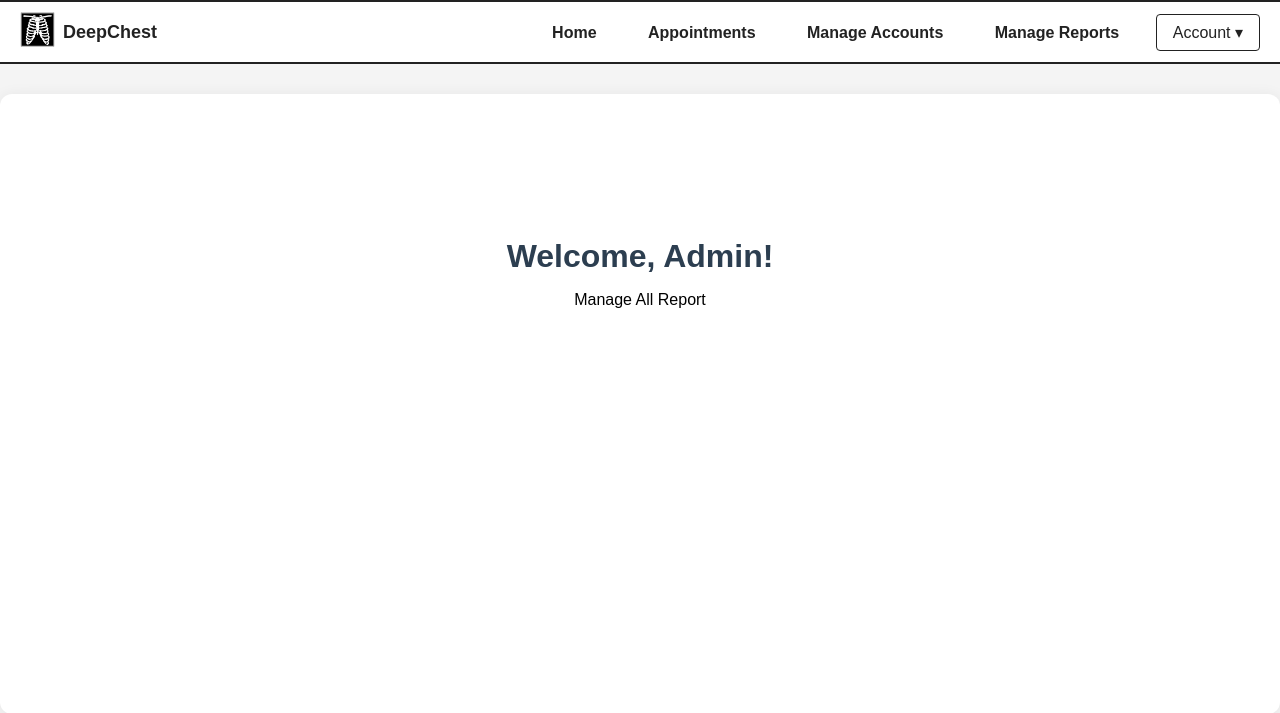
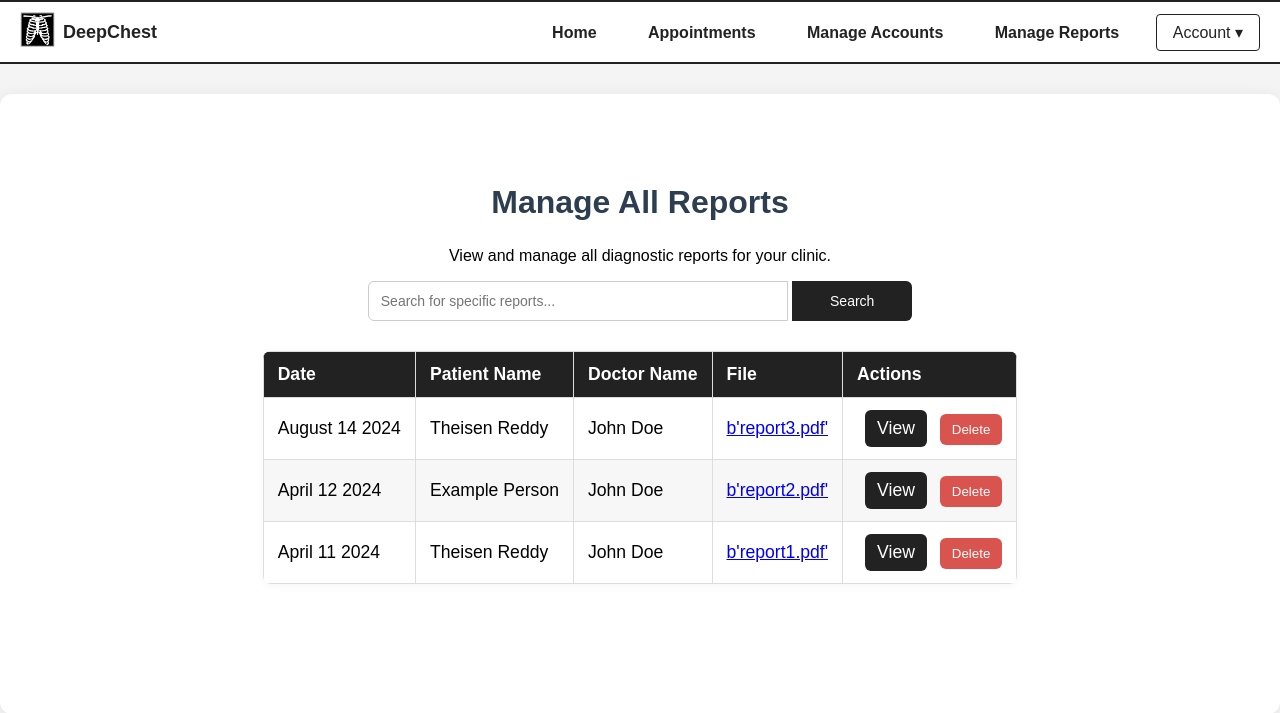
Before and after one commit to Justinohayo/DeepChest, a Flask app: page /admin/manage_reports in a window 1280 px wide. Shown: the top 713 px of the page. Run offline with Flask 3, Linux system fonts and the light colour scheme; a user stored in the database is signed in; data comes from the database, SQL or seed files in the repository.

Commit message:
Added basic Manage Report Page for Clinic Admin

```diff
--- a/app.py
+++ b/app.py
@@ -9,7 +9,7 @@ import tensorflow as tf
 import cv2
 import numpy as np
 from tensorflow import keras
-from tensorflow.keras.utils import load_img, img_to_array
+from keras.utils import load_img, img_to_array
 import matplotlib as plt
 
 
@@ -1693,8 +1693,37 @@ def clinic_manage_clinic():
 @app.route('/admin/manage_reports')
 def admin_managereports():
     if session.get('userType') != 'clinicadmin':
-       return redirect(url_for('login'))
-    return render_template('/clinic_admin/ManageReports.html')
+        return redirect(url_for('login'))
+
+    clinic_id = session.get('clinicID')
+    conn = mysql.connector.connect(**db_config)
+    cursor = conn.cursor(dictionary=True)
+
+    # Fetch all reports for the clinic
+    cursor.execute("""
+        SELECT r.reportID, r.reportDate, r.files,
+               p.firstName AS patientFirstName, p.lastName AS patientLastName,
+               d.firstName AS doctorFirstName, d.lastName AS doctorLastName
+        FROM Reports r
+        JOIN patient p ON r.patientID = p.USERID
+        JOIN doctor d ON r.doctorID = d.USERID
+        WHERE p.clinicID = %s
+        ORDER BY r.reportDate DESC
+    """, (clinic_id,))
+
+    reports = cursor.fetchall()
+    cursor.close()
+    conn.close()
+
+    # Convert reportDate to datetime if it's a string
+    for r in reports:
+        if isinstance(r['reportDate'], str):
+            try:
+                r['reportDate'] = datetime.strptime(r['reportDate'], '%Y-%m-%d')
+            except Exception:
+                pass
+
+    return render_template('/clinic_admin/ManageReports.html', reports=reports)
 
 @app.route('/admin/book-appointment', methods=['GET', 'POST'])
 def admin_book_appointment():
@@ -2207,11 +2236,152 @@ def admin_reports_search():
         return redirect(url_for('login'))
     conn = mysql.connector.connect(**db_config)
     cursor = conn.cursor(dictionary=True)
-    cursor.execute("SELECT * FROM Reports WHERE reportID = %s", (reportID,))
+    cursor.execute("""
+        SELECT r.*,
+               p.firstName AS patientFirstName, p.lastName AS patientLastName,
+               d.firstName AS doctorFirstName, d.lastName AS doctorLastName
+        FROM Reports r
+        JOIN patient p ON r.patientID = p.USERID
+        JOIN doctor d ON r.doctorID = d.USERID
+        WHERE r.reportID = %s
+    """, (reportID,))
     report = cursor.fetchone()
     cursor.close()
     conn.close()
-    return render_template('clinic_admin/ManageReports.html', report=report)
+    if not report:
+        flash("Report not found.", "danger")
+        return redirect(url_for('admin_managereports'))
+    return render_template('clinic_admin/reportdetails.html', report=report)
+
+# Admin delete report route
+@app.route('/admin/delete_report', methods=['POST'])
+def admin_delete_report():
+    if session.get('userType') != 'clinicadmin':
+        return redirect(url_for('login'))
+
+    report_id = request.form.get('reportID')
+    if not report_id:
+        flash("Invalid report ID.", "danger")
+        return redirect(url_for('admin_managereports'))
+
+    conn = mysql.connector.connect(**db_config)
+    cursor = conn.cursor(dictionary=True)
+
+    # Verify the report belongs to this clinic
+    clinic_id = session.get('clinicID')
+    cursor.execute("""
+        SELECT r.reportID
+        FROM Reports r
+        JOIN patient p ON r.patientID = p.USERID
+        WHERE r.reportID = %s AND p.clinicID = %s
+    """, (report_id, clinic_id))
+
+    report = cursor.fetchone()
+    if not report:
+        flash("Report not found or access denied.", "danger")
+        cursor.close()
+        conn.close()
+        return redirect(url_for('admin_managereports'))
+
+    # Delete the report
+    cursor.execute("DELETE FROM Reports WHERE reportID = %s", (report_id,))
+    conn.commit()
+    cursor.close()
+    conn.close()
+
+    flash("Report deleted successfully.", "success")
+    return redirect(url_for('admin_managereports'))
+
+# Admin search reports route
+@app.route('/admin/search_reports', methods=['GET'])
+def admin_search_reports():
+    if session.get('userType') != 'clinicadmin':
+        return redirect(url_for('login'))
+
+    clinic_id = session.get('clinicID')
+    query = request.args.get('query', '').strip()
+
+    # Month name support
+    month_map = {month.lower(): index for index, month in enumerate(calendar.month_name) if month}
+    query_lower = query.lower()
+    month_num = None
+    year_num = None
+
+    # Check if query contains a month name
+    for name, num in month_map.items():
+        if name in query_lower:
+            month_num = num
+            # Check for year with month (e.g., "April 2025" or "2025 April")
+            match = re.search(rf"{name}\s+(\d{{4}})", query_lower)
+            if match:
+                year_num = int(match.group(1))
+            else:
+                match = re.search(rf"(\d{{4}})\s+{name}", query_lower)
+                if match:
+                    year_num = int(match.group(1))
+            break
+
+    conn = mysql.connector.connect(**db_config)
+    cursor = conn.cursor(dictionary=True)
+
+    # Search based on whether we found a month
+    if month_num and year_num:
+        # Search by month and year
+        cursor.execute("""
+            SELECT r.reportID, r.reportDate, r.files,
+                   p.firstName AS patientFirstName, p.lastName AS patientLastName,
+                   d.firstName AS doctorFirstName, d.lastName AS doctorLastName
+            FROM Reports r
+            JOIN patient p ON r.patientID = p.USERID
+            JOIN doctor d ON r.doctorID = d.USERID
+            WHERE p.clinicID = %s AND MONTH(r.reportDate) = %s AND YEAR(r.reportDate) = %s
+            ORDER BY r.reportDate DESC
+        """, (clinic_id, month_num, year_num))
+    elif month_num:
+        # Search by month only
+        cursor.execute("""
+            SELECT r.reportID, r.reportDate, r.files,
+                   p.firstName AS patientFirstName, p.lastName AS patientLastName,
+                   d.firstName AS doctorFirstName, d.lastName AS doctorLastName
+            FROM Reports r
+            JOIN patient p ON r.patientID = p.USERID
+            JOIN doctor d ON r.doctorID = d.USERID
+            WHERE p.clinicID = %s AND MONTH(r.reportDate) = %s
+            ORDER BY r.reportDate DESC
+        """, (clinic_id, month_num))
+    else:
+        # Regular text search in report ID, date, patient name, or doctor name
+        cursor.execute("""
+            SELECT r.reportID, r.reportDate, r.files,
+                   p.firstName AS patientFirstName, p.lastName AS patientLastName,
+                   d.firstName AS doctorFirstName, d.lastName AS doctorLastName
+            FROM Reports r
+            JOIN patient p ON r.patientID = p.USERID
+            JOIN doctor d ON r.doctorID = d.USERID
+            WHERE p.clinicID = %s AND (
+                CAST(r.reportID AS CHAR) LIKE %s
+                OR r.reportDate LIKE %s
+                OR p.firstName LIKE %s
+                OR p.lastName LIKE %s
+                OR d.firstName LIKE %s
+                OR d.lastName LIKE %s
+            )
+            ORDER BY r.reportDate DESC
+        """, (clinic_id, f"%{query}%", f"%{query}%", f"%{query}%", f"%{query}%", f"%{query}%", f"%{query}%"))
+
+    reports = cursor.fetchall()
+    cursor.close()
+    conn.close()
+
+    # Convert reportDate to datetime if it's a string
+    for r in reports:
+        if isinstance(r['reportDate'], str):
+            try:
+                r['reportDate'] = datetime.strptime(r['reportDate'], '%Y-%m-%d')
+            except Exception:
+                pass
+
+    return render_template('/clinic_admin/ManageReports.html', reports=reports)
 
 
 # Clinic admin: list / search / filter accounts
--- a/static/admin.css
+++ b/static/admin.css
@@ -327,13 +327,18 @@
   margin-bottom: 20px; /* space below search/filter */
 }
 
+.report-search-bar-container {
+  margin-bottom: 30px;
+}
+
 .report-search-bar {
   height: 40px;
   font-size: 14px;
   padding: 8px 12px;
   border: 1px solid #ccc;
-  border-radius: 6px;
+  border-radius: 6px 0 0 6px;
   width: 420px;
+  box-sizing: border-box;
 }
 
 .filter-select {
@@ -345,12 +350,14 @@
 
 .report-search-btn {
   height: 40px;
-  padding: 8px 14px;
+  padding: 0 18px;
   background: #222;
   color: #fff;
   border: none;
-  border-radius: 6px;
+  border-radius: 0 6px 6px 0;
   cursor: pointer;
+  box-sizing: border-box;
+  font-size: 14px;
 }
 
 /* make search controls visually same height and aligned */
@@ -510,5 +517,5 @@
 
 @media (max-width: 700px) {
   .modify-account-flex { flex-direction: column; align-items: stretch; }
-  .register-child-btn-container { width: 100%; }
+  .save-btn-container { width: 100%; }
 }
--- a/templates/clinic_admin/ManageReports.html
+++ b/templates/clinic_admin/ManageReports.html
@@ -28,10 +28,89 @@
       </div>
     </nav>
     <div class="admin-content">
-    <div class="center-content">
-      <h1>Welcome, Admin!</h1>
-      <p>Manage All Report</p>
-    </div>
+      <h1>Manage All Reports</h1>
+      <p>View and manage all diagnostic reports for your clinic.</p>
+
+      <!-- Search Bar -->
+      <div class="report-search-bar-container">
+        <form method="GET" action="/admin/search_reports">
+          <input
+            type="text"
+            name="query"
+            class="report-search-bar"
+            placeholder="Search for specific reports..."
+            autocomplete="off"
+          />
+          <button type="submit" class="report-search-btn">Search</button>
+        </form>
+      </div>
+
+      <!-- Reports Table -->
+      <div class="admin-reports-table">
+        <table class="search-table">
+          <thead>
+            <tr>
+              <th>Date</th>
+              <th>Patient Name</th>
+              <th>Doctor Name</th>
+              <th>File</th>
+              <th>Actions</th>
+            </tr>
+          </thead>
+          <tbody>
+            {% if reports %}
+              {% for r in reports %}
+              <tr>
+                <td>
+                  {{ r.reportDate.strftime('%B %#d %Y') if r.reportDate else '' }}
+                </td>
+                <td>
+                  {% if r.patientFirstName and r.patientLastName %}
+                    {{ r.patientFirstName }} {{ r.patientLastName }}
+                  {% else %}
+                    N/A
+                  {% endif %}
+                </td>
+                <td>
+                  {% if r.doctorFirstName and r.doctorLastName %}
+                    {{ r.doctorFirstName }} {{ r.doctorLastName }}
+                  {% else %}
+                    N/A
+                  {% endif %}
+                </td>
+                <td>
+                  {% if r.files %}
+                    <a
+                      href="/static/uploads/{{ r.files }}"
+                      class="file-link"
+                      target="_blank"
+                      >{{ r.files }}</a
+                    >
+                  {% else %}
+                    <em>No file uploaded</em>
+                  {% endif %}
+                </td>
+                <td>
+                  {% if r.files %}
+                    <a href="/static/uploads/{{ r.files }}" class="manage-btn" target="_blank">View</a>
+                  {% else %}
+                    <span class="manage-btn" style="opacity: 0.4; cursor: not-allowed;">View</span>
+                  {% endif %}
+                  <form method="POST" action="/admin/delete_report" class="inline-form" onsubmit="return confirm('Are you sure you want to delete this report?');">
+                    <input type="hidden" name="reportID" value="{{ r.reportID }}" />
+                    <button type="submit" class="delete-btn">Delete</button>
+                  </form>
+                </td>
+              </tr>
+              {% endfor %}
+            {% else %}
+              <tr>
+                <td colspan="5" style="text-align: center;">No reports found.</td>
+              </tr>
+            {% endif %}
+          </tbody>
+        </table>
+      </div>
     </div>
   </body>
 </html>
```
